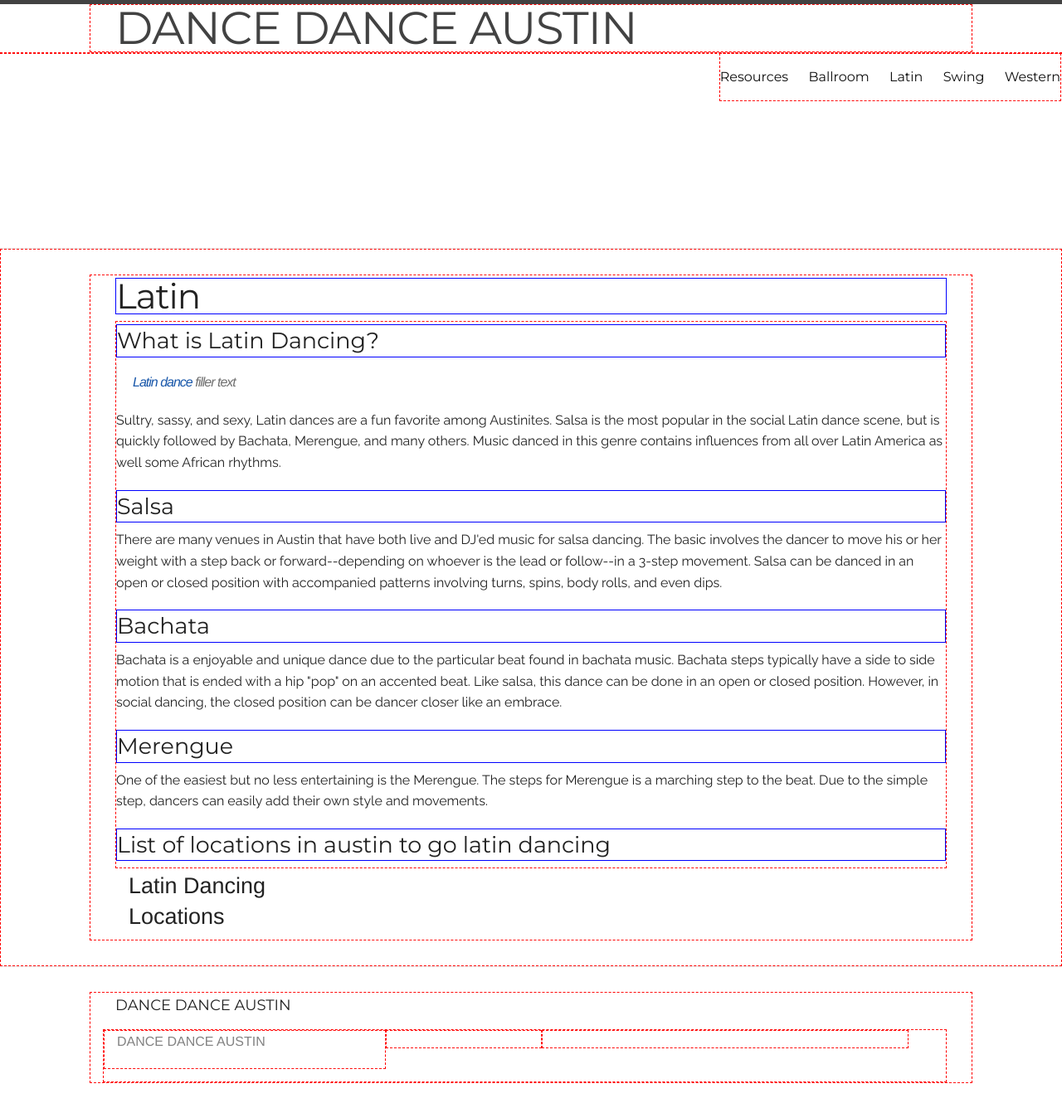
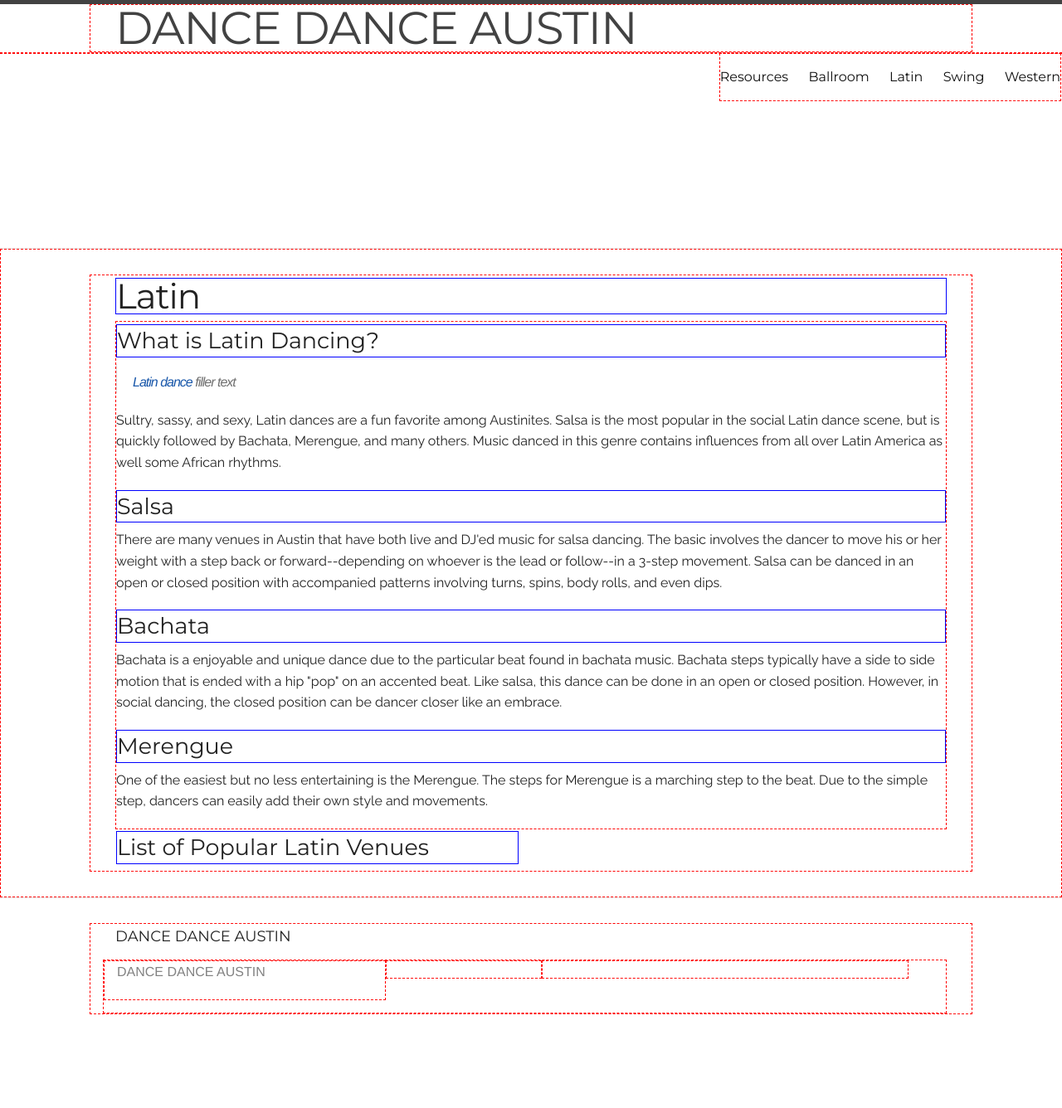
Before and after one commit to honeyjive/dance, a Jekyll site: the page built from latin/latin-index.html, in a window 1280 px wide. Shown: the whole page at 83% size. Built offline with Jekyll 4.4.1, drawn with Linux system fonts in a browser that asks for light colours; after the commit the page ends 1253 px from its top, so only the background shows below that.

Commit message:
changing css for links

```diff
--- a/ballroom/ballroom-index.html
+++ b/ballroom/ballroom-index.html
@@ -36,7 +36,7 @@
 {% for post in site.categories.ballroom %}
     <li class="item ballroom column small-3">
       <a href="{{ post.url }}">
-	      <h3 class="title">{{ post.title }}</h3>
+	      <h3 class="title dance-detail">List of Popular Ballroom Venues</h3>
      </a>
     </li>
 {% endfor %}
--- a/css/style.css
+++ b/css/style.css
@@ -101,3 +101,11 @@
 .western {
 	list-style: none;
 }
+
+li.swing,
+li.western,
+li.ballroom,
+li.latin {
+	padding-left: 0;
+	width: 500px;
+}
--- a/latin/latin-index.html
+++ b/latin/latin-index.html
@@ -31,12 +31,12 @@
 	</p>
 
 
-<h3 class="dance-detail">List of locations in austin to go latin dancing</h3>
+<!-- LOCATIONS -->
 
 {% for post in site.categories.latin %}
     <li class="item latin column small-3">
       <a href="{{ post.url }}">
-	      <h3 class="title">{{ post.title }}</h3>
+	      <h3 class="title dance-detail">List of Popular Latin Venues</h3>
      </a>
     </li>
 {% endfor %}
--- a/western/western-index.html
+++ b/western/western-index.html
@@ -27,12 +27,12 @@
 			This high paced dance will defintely get your heart rate up! Lively and energetic, this dance involves some quick feet, spinning, and even some galloping. It is always important to be aware of one's surroundings during this dance and it is not advised to polka on an extremely crowded floor.
 		</p>
 
-<h3 class="dance-detail">List of locations in austin to go western dancing</h3>
+<!-- LOCATION -->
 
 {% for post in site.categories.western %}
     <li class="item western column small-3">
       <a href="{{ post.url }}">
-	      <h3 class="title">{{ post.title }}</h3>
+	      <h3 class="title dance-detail">List of Popular Western Venues</h3>
      </a>
     </li>
 {% endfor %}
```
Also changed, not shown: swing/swing-index.html (+2 -7 lines).
